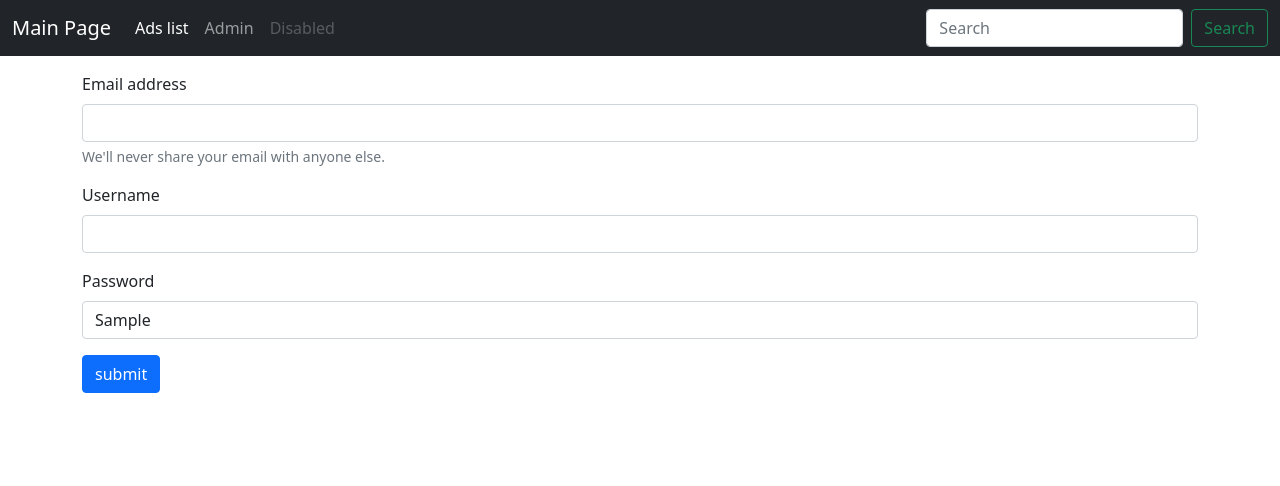
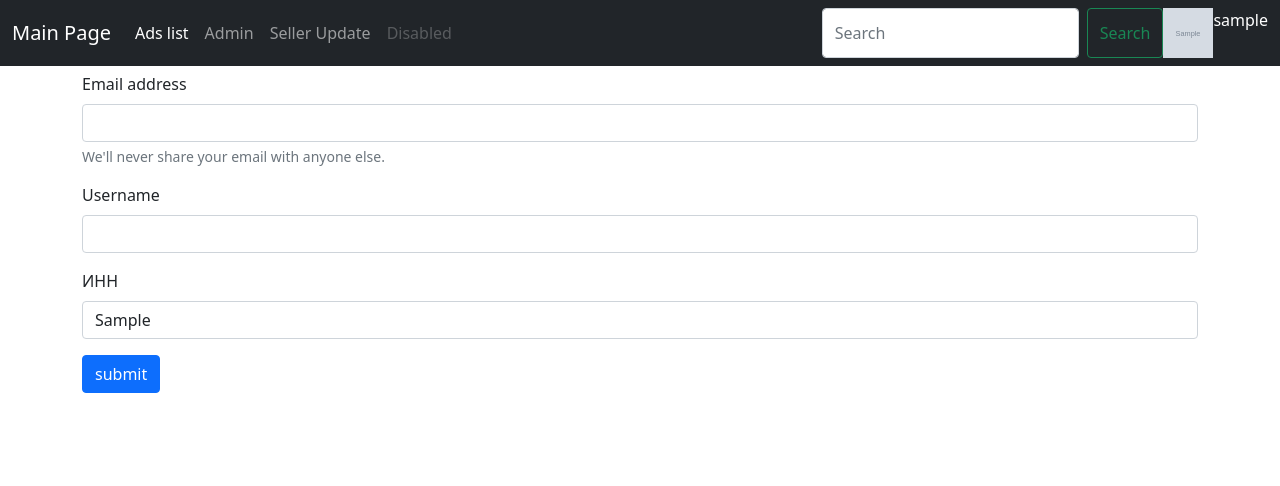
Before and after one commit to iamrealnurs/yp, a Django app: page /accounts/seller/ in a window 1280 px wide. Shown: the top 486 px of the page. Run offline with Django 4.2, Linux system fonts and the light colour scheme; a user stored in the database is signed in; tables that the repository leaves empty hold one stand-in row (values such as "Sample post"); grey boxes marked "Sample" are stand-in pictures; some libraries are stand-ins or nearby versions.

Commit message:
Task  3_3

```diff
--- a/core/settings.py
+++ b/core/settings.py
@@ -1,3 +1,4 @@
+import os
 from pathlib import Path
 BASE_DIR = Path(__file__).resolve().parent.parent
 SECRET_KEY = 'django-insecure-*twz6jbt9x7ic6u0^_x4xr+ubh^&e9c8*pyl_))(@wd5ele%6v'
@@ -16,6 +17,7 @@
     'django_extensions',
     'constance',
     'main',
+    'sorl.thumbnail',
 ]
 
 CONSTANCE_BACKEND = 'constance.backends.database.DatabaseBackend'
@@ -107,6 +109,10 @@
     BASE_DIR / 'static',
 ]
 
+MEDIA_ROOT =  os.path.join(BASE_DIR, 'media')
+MEDIA_URL = '/media/'
+
+
 # Default primary key field type
 # https://docs.djangoproject.com/en/4.0/ref/settings/#default-auto-field
 
--- a/core/urls.py
+++ b/core/urls.py
@@ -1,7 +1,14 @@
 from django.contrib import admin
 from django.urls import path, include
+from django.conf import settings
+from django.conf.urls.static import static
+
 
 urlpatterns = [
     path('admin/', admin.site.urls, name='admin'),
     path('', include('main.urls')),
 ]
+
+if settings.DEBUG:
+        urlpatterns += static(settings.MEDIA_URL,
+                              document_root=settings.MEDIA_ROOT)
--- a/main/data_gen.py
+++ b/main/data_gen.py
@@ -91,4 +91,5 @@
 ad_gen()
 archive_ad()
 
-print_categories()
+for i in Seller.objects.all():
+    pprint(i.avatar.url)
--- a/main/models.py
+++ b/main/models.py
@@ -6,11 +6,7 @@
 
 
 class BaseModel(models.Model):
-    name = models.CharField(
-        max_length=255,
-        unique=True,
-        blank=False
-    )
+    name = models.CharField( max_length=255, unique=True, blank=False)
 
     class Meta:
         abstract = True
@@ -20,12 +16,9 @@
 
 
 class Seller(models.Model):
-    user = models.OneToOneField(
-        User,
-        on_delete=models.CASCADE,
-        primary_key=True,
-    )
+    user = models.OneToOneField(User, on_delete=models.CASCADE, primary_key=True,)
     itn = models.CharField(max_length=255, blank=True, null=True)
+    avatar = models.ImageField(upload_to='uploads/', default='uploads/default.jpeg', blank=True, null=True,)
 
     @property
     def num_ads(self):
@@ -42,19 +35,8 @@
 
 
 class Category(BaseModel):
-    name = models.CharField(
-        max_length=255,
-        unique=True,
-        blank=False
-    )
-
-    slug = models.SlugField(
-        max_length=255,
-        unique=True,
-        blank=True,
-        null=True,
-        allow_unicode=True
-    )
+    name = models.CharField(max_length=255, unique=True, blank=False)
+    slug = models.SlugField(max_length=255, unique=True, blank=True, null=True, allow_unicode=True)
 
     @property
     def ads_amount(self):
@@ -72,11 +54,7 @@
 
 
 class Tag(BaseModel):
-    name = models.CharField(
-        max_length=255,
-        unique=True,
-        blank=False
-    )
+    name = models.CharField(max_length=255, unique=True, blank=False)
 
     def __str__(self):
         return self.name
@@ -87,39 +65,15 @@
 
 
 class Ad(BaseModel):
-    name = models.CharField(
-        max_length=255,
-        blank=False,
-        null=False
-    )
+    name = models.CharField(max_length=255, blank=False, null=False)
     description = models.TextField(null=True)
-    category = models.ForeignKey(
-        'Category',
-        on_delete=models.CASCADE,
-        related_name='ads'
-    )
-    seller = models.ForeignKey(
-        'Seller',
-        on_delete=models.CASCADE,
-        related_name='ads'
-    )
+    category = models.ForeignKey('Category', on_delete=models.CASCADE, related_name='ads')
+    seller = models.ForeignKey('Seller', on_delete=models.CASCADE, related_name='ads')
     tags = models.ManyToManyField('Tag', blank=True)
-    price = models.PositiveIntegerField(
-        default=0,
-        blank=True,
-        null=True
-    )
+    price = models.PositiveIntegerField(default=0, blank=True, null=True)
     archived = models.BooleanField(default=False)
-    created_at = models.DateTimeField(
-        auto_now_add=True,
-        blank=True,
-        null=True
-    )
-    updated_at = models.DateTimeField(
-        auto_now=True,
-        blank=True,
-        null=True
-    )
+    created_at = models.DateTimeField(auto_now_add=True, blank=True, null=True)
+    updated_at = models.DateTimeField(auto_now=True, blank=True, null=True)
 
     class Meta:
         verbose_name = "Объявление"
@@ -139,3 +93,8 @@
 
     class Meta:
         proxy = True
+
+
+class Picture(models.Model):
+    picture = models.ImageField(upload_to='uploads/ad/pictures', blank=True, null=True,)
+    ad = models.ForeignKey('Ad', on_delete=models.SET_NULL, blank=True, null=True, related_name='pictures')
--- a/main/views.py
+++ b/main/views.py
@@ -9,14 +9,23 @@
 from constance import config
 
 
-class IndexView(TemplateView):
+class HeaderView(TemplateView):
+    template_name = 'main/includes/header.html'
+
+    def get_context_data(self, **kwargs):
+        context = super(HeaderView, self).get_context_data(**kwargs)
+        current_user_seller = Seller.objects.get(user = self.request.user)
+        context['seller'] = current_user_seller
+        return context
+
+
+class IndexView(HeaderView):
     template_name = 'main/index.html'
 
     def get_context_data(self, **kwargs):
         context = super(IndexView, self).get_context_data(**kwargs)
         context['greetings'] = 'Hello New World!!!'
         context['turn_on_block'] = config.MAINTENANCE_MODE
-        context['username'] = self.request.user.username
         return context
 
 
@@ -48,17 +57,6 @@
     model = Ad
     template_name = 'main/ads/detail.html'
 
-
-# class AdsUpdateView(UpdateView):
-#     model = Ad
-#     form_class = CreateAdForm
-#     template_name = 'main/ads/update.html'
-#
-#
-# class AdsCreateView(CreateView):
-#     model = Ad
-#     form_class = CreateAdForm
-#     template_name = 'main/ads/create.html'
 
 class UpdateAdsView(UpdateView):
     model = Ad
--- a/requirements.txt
+++ b/requirements.txt
@@ -1,8 +1,11 @@
 asgiref==3.5.0
 Django==4.0.1
 django-constance==2.8.0
+django-crispy-forms==1.14.0
 django-extensions==3.1.5
 django-picklefield==3.0.1
+Pillow==9.0.1
 python-slugify==5.0.2
+sorl-thumbnail==12.8.0
 sqlparse==0.4.2
 text-unidecode==1.3
--- a/templates/main/base.html
+++ b/templates/main/base.html
@@ -1,4 +1,5 @@
 {% load static %}
+{% load thumbnail %}
 <!doctype html>
 <html lang="en" class="h-100">
   <head>
--- a/templates/main/includes/header.html
+++ b/templates/main/includes/header.html
@@ -1,3 +1,4 @@
+{% load thumbnail %}
 <header>
   <!-- Fixed navbar -->
   <nav class="navbar navbar-expand-md navbar-dark fixed-top bg-dark">
@@ -14,7 +15,7 @@
           <li class="nav-item">
             <a class="nav-link" href="{% url 'admin:index' %}" target="_blank">Admin</a>
           </li>
-            {% if username %}
+            {% if seller %}
           <li class="nav-item">
             <a class="nav-link" href="{% url 'seller-update' %}" target="_blank">Seller Update</a>
           </li>
@@ -26,8 +27,11 @@
         <form class="d-flex">
           <input class="form-control me-2" type="search" placeholder="Search" aria-label="Search">
           <button class="btn btn-outline-success" type="submit">Search</button>
-            {% if username %}
-                <p style="color:white;">{{ username }}</p>
+            {% if seller %}
+                {% thumbnail seller.avatar "100x100" crop="center" as im %}
+                    <img src="{{ im.url }}" width="50px" height="50px">
+                {% endthumbnail %}
+                <p style="color:white;">{{ seller.user.username }}</p>
             {% endif %}
 
         </form>
--- a/templates/main/seller/update.html
+++ b/templates/main/seller/update.html
@@ -14,7 +14,7 @@
     {{ form_user.username }}
   </div>
   <div class="mb-3">
-    <label for="exampleInputPassword1" class="form-label">Password</label>
+    <label for="exampleInputPassword1" class="form-label">ИНН</label>
     {{ form.itn }}
   </div>
       <input type=submit value="submit" class="btn btn-primary" />
```
Also changed, not shown: main/migrations/0003_seller_avatar.py (added), main/migrations/0004_alter_seller_avatar.py (added), main/migrations/0005_picture.py (added).
